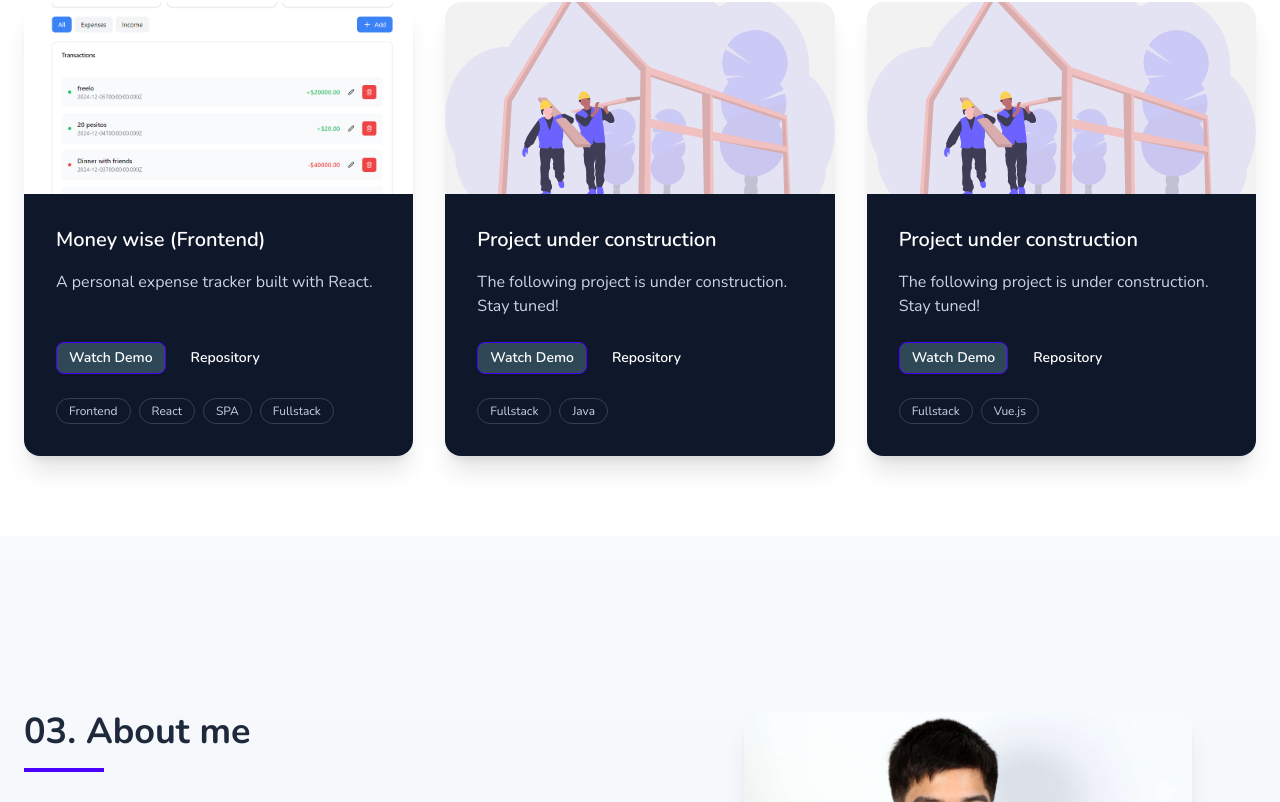
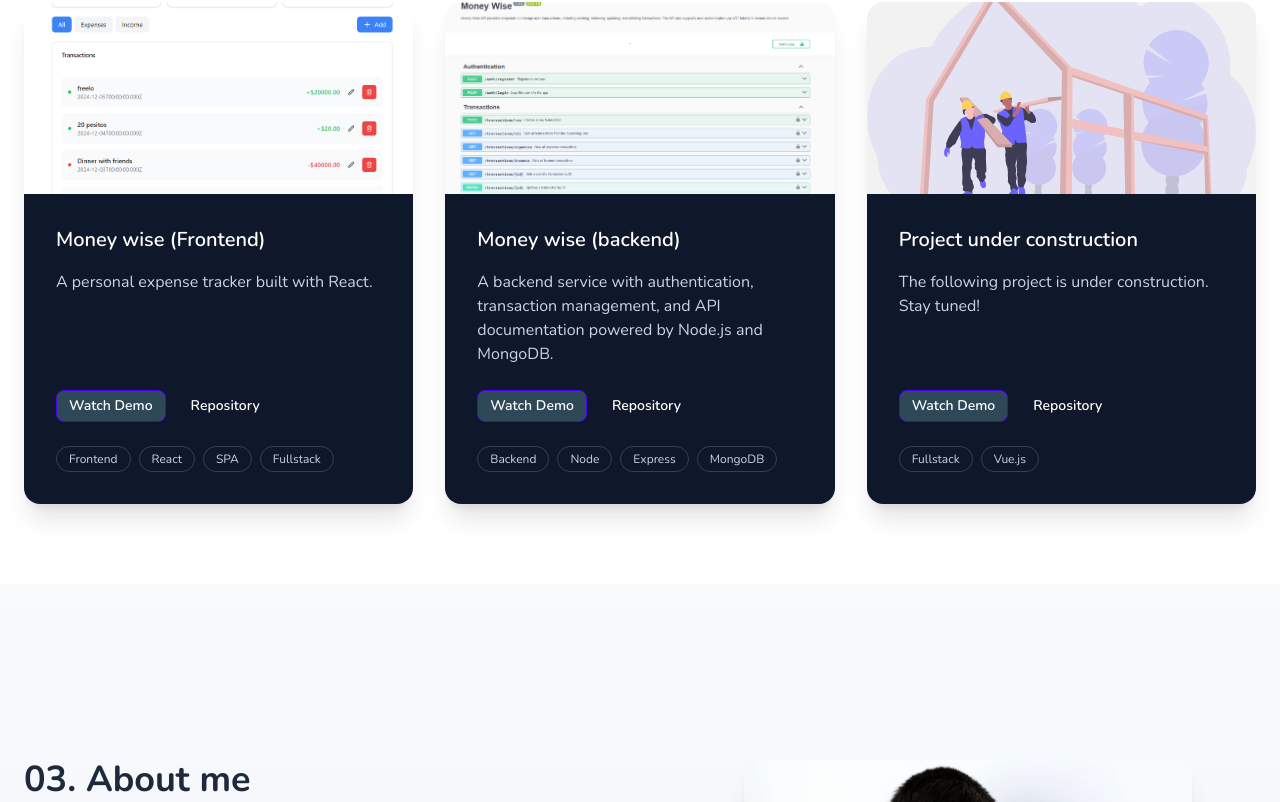
Before and after one commit to CruzFM/fernandocruz, a React (Create React App) app: page / in a window 1280 px wide. Shown: the part 986-1788 px from the top of the page. Built offline with nearby package versions, Linux system fonts and the light colour scheme.

Commit message:
Backend project added: money-wise-service

```diff
--- a/src/components/Card.jsx
+++ b/src/components/Card.jsx
@@ -39,7 +39,7 @@ function Card({ project, index }) {
           </a>
         </div>
 
-        <div className="flex gap-2 mt-4">
+        <div className="flex gap-2 mt-4 flex-wrap">
           {project.tags.map((tag) => (
             <span
               key={tag}
--- a/src/components/Projects.jsx
+++ b/src/components/Projects.jsx
@@ -1,5 +1,6 @@
 import { motion } from "motion/react";
 import moneyWiseFront from "../assets/moneyWiseFront.png";
+import moneyWiseBack from "../assets/moneyWiseBack.png";
 import Card from "./Card";
 
 function Projects() {
@@ -14,12 +15,13 @@ function Projects() {
       picture: moneyWiseFront
     },
     {
-      name: "Project under construction",
+      name: "Money wise (backend)",
       description:
-        "The following project is under construction. Stay tuned!",
-      demo: "#",
-      repo: "#",
-      tags: ["Fullstack", "Java"],
+        "A backend service with authentication, transaction management, and API documentation powered by Node.js and MongoDB.",
+      demo: "https://money-wise-service.onrender.com/api-docs/",
+      repo: "https://github.com/CruzFM/money-wise-service",
+      tags: ["Backend", "Node", "Express", "MongoDB"],
+      picture: moneyWiseBack
     },
     {
       name: "Project under construction",
```
Also changed, not shown: src/assets/moneyWiseBack.png (added).
